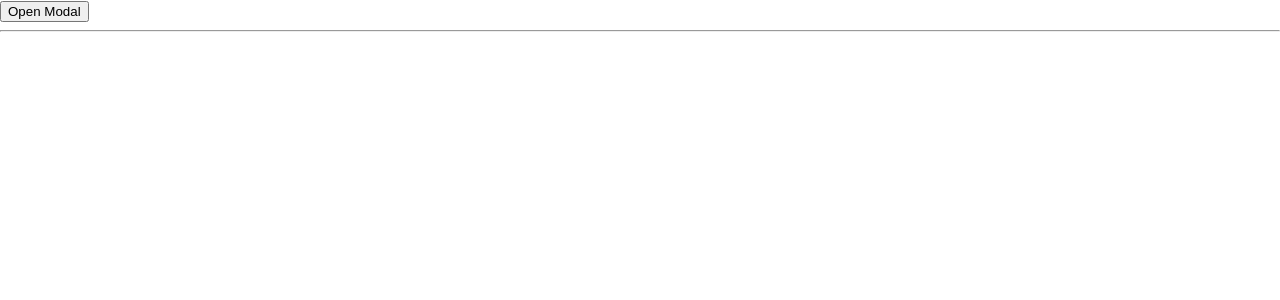
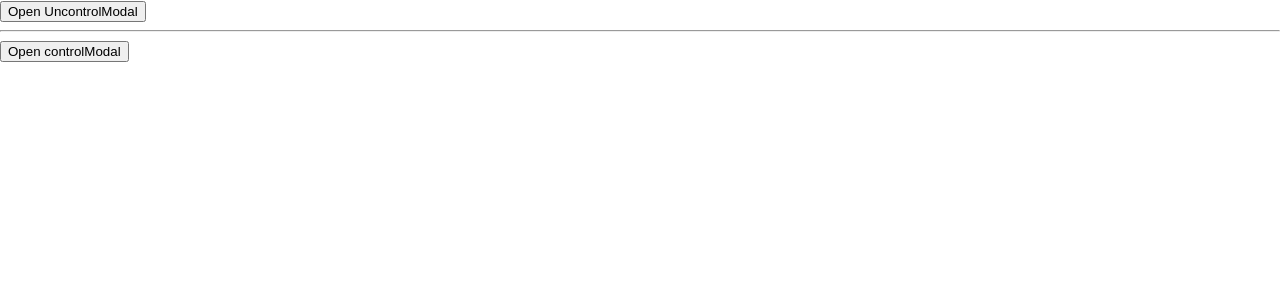
Before and after one commit to G1anpierre/react-design-patterns, a React (Create React App) app: page / in a window 1280 px wide. Shown: the top 300 px of the page. Built offline with nearby package versions, Linux system fonts and the light colour scheme.

Commit message:
controlled modals by outside and uncontrol modals by inside state

```diff
--- a/src/App.js
+++ b/src/App.js
@@ -1,4 +1,6 @@
-import {Modal} from './Modal'
+import React from 'react'
+import {UncontrolModal} from './UncontrolModal'
+import {ControlModal} from './ControlModal'
 import {SmallPersonListItem} from './people/SmallPersonListItem'
 import {LargePersonListItem} from './people/LargePersonListItem'
 import {SmallProductListItem} from './products/SmallProductListItem'
@@ -50,10 +52,16 @@ const products = [
 ]
 
 function App() {
+  const [showModal, setShowModal] = React.useState(false)
+
+  const handleShowModal = () => {
+    setShowModal(!showModal)
+  }
+
   return (
     <>
-      <Modal>
-        <h1>Hello Inside Modal</h1>
+      <UncontrolModal>
+        <h1>Hello Inside UncontrolModal</h1>
         <RegularList
           items={people}
           resourceName="person"
@@ -77,8 +85,11 @@ function App() {
           resourceName="product"
           itemComponent={LargeProductListItem}
         />
-      </Modal>
+      </UncontrolModal>
       <hr></hr>
+      <ControlModal isOpen={showModal} setIsOpen={handleShowModal}>
+        <h1>Hello Inside ControlModal</h1>
+      </ControlModal>
     </>
   )
 }
--- /dev/null
+++ b/src/ControlModal.js
@@ -0,0 +1,43 @@
+import React from 'react'
+import styled from 'styled-components'
+
+const ModalBackground = styled.div`
+  position: fixed;
+  z-index: 1;
+  left: 0;
+  top: 0;
+  width: 100%;
+  height: 100%;
+  overflow: auto;
+  background-color: rgba(0, 0, 0, 0.4);
+`
+
+const ModalBody = styled.div`
+  background-color: #fefefe;
+  margin: 15% auto;
+  padding: 20px;
+  border: 1px solid #888;
+  width: 80%;
+`
+
+// stop propagation react event
+const stopPropagation = e => e.stopPropagation()
+
+export const ControlModal = ({isOpen, children, setIsOpen}) => {
+  return (
+    <>
+      {isOpen && (
+        <ModalBackground onClick={setIsOpen}>
+          <ModalBody onClick={stopPropagation}>
+            <h1>ControlModal</h1>
+            {children}
+            <button onClick={setIsOpen}>ControlModal</button>
+          </ModalBody>
+        </ModalBackground>
+      )}
+      <button onClick={setIsOpen}>
+        {isOpen ? 'Close controlModal' : 'Open controlModal'}
+      </button>
+    </>
+  )
+}
--- a/src/Modal.js
+++ b/src/UncontrolModal.js
@@ -23,18 +23,20 @@ const ModalBody = styled.div`
 // stop propagation react event
 const stopPropagation = e => e.stopPropagation()
 
-export const Modal = ({children}) => {
+export const UncontrolModal = ({children}) => {
   const [isOpen, setIsOpen] = React.useState(false)
 
   return (
     <>
-      <button onClick={() => setIsOpen(true)}>Open Modal</button>
+      <button onClick={() => setIsOpen(true)}>Open UncontrolModal</button>
       {isOpen && (
         <ModalBackground onClick={() => setIsOpen(false)}>
           <ModalBody onClick={stopPropagation}>
-            <h1>Modal</h1>
+            <h1>UncontrolModal</h1>
             {children}
-            <button onClick={() => setIsOpen(false)}>Close Modal</button>
+            <button onClick={() => setIsOpen(false)}>
+              Close UncontrolModal
+            </button>
           </ModalBody>
         </ModalBackground>
       )}
```
